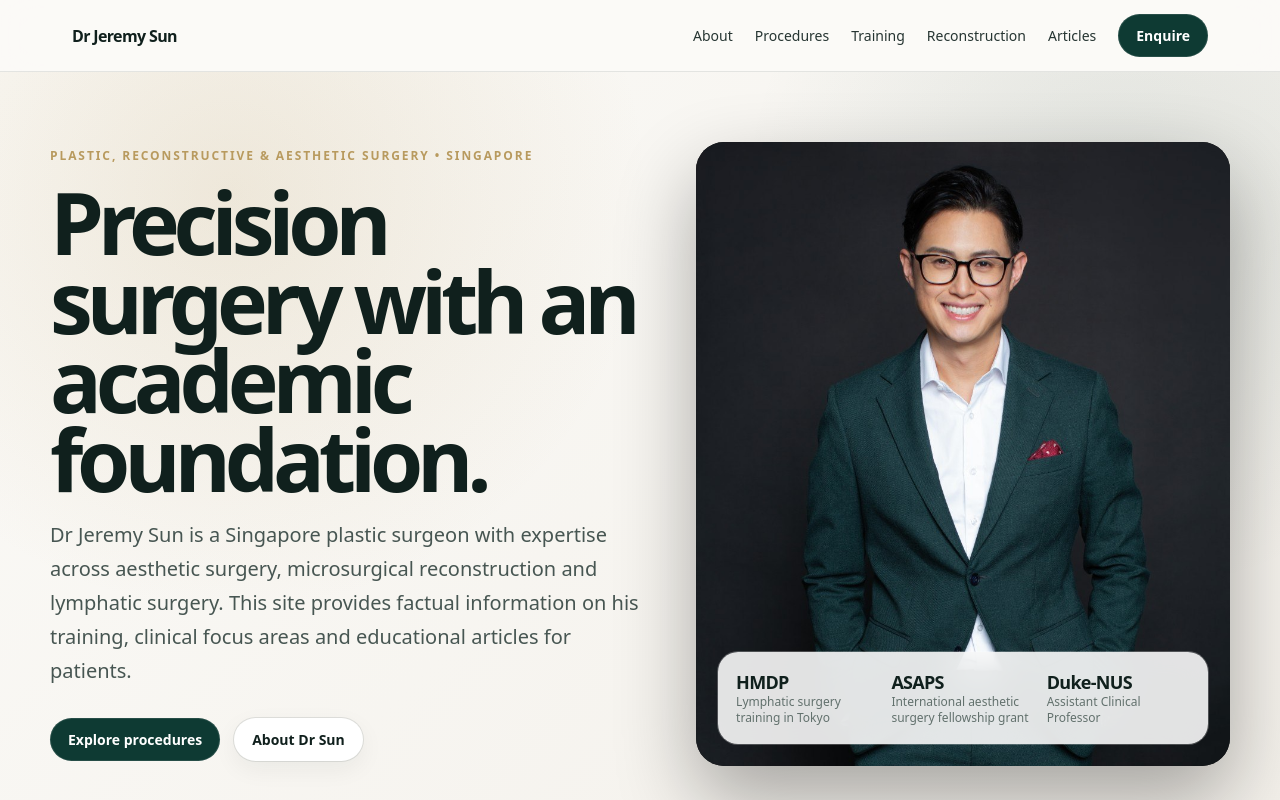
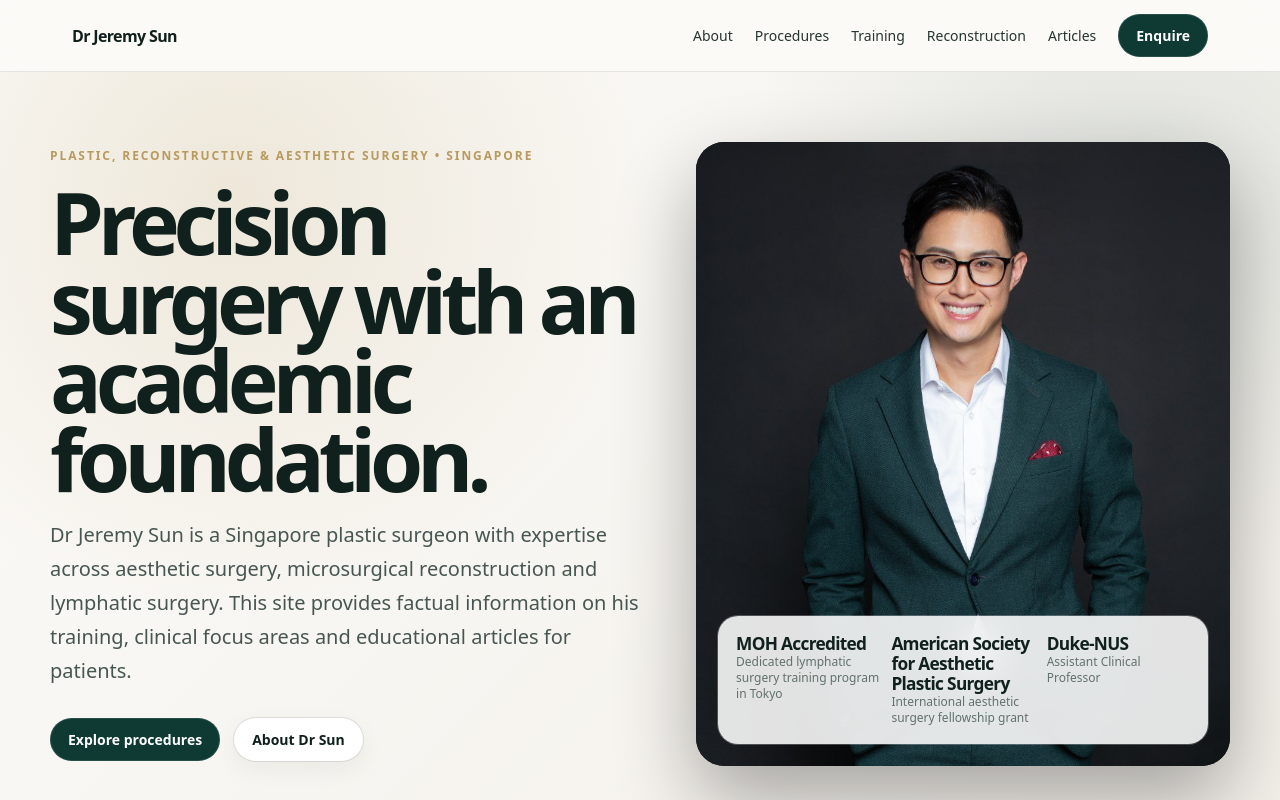
Before and after one commit to zatyrical/plasticwebsite, a Next.js app: page / in a window 1280 px wide. Shown: the top 800 px of the page. Built offline with nearby package versions, Linux system fonts and the light colour scheme.

Commit message:
Clarify hero credentials

```diff
--- a/app/page.tsx
+++ b/app/page.tsx
@@ -62,8 +62,8 @@ export default function Home() {
             <div className="portrait-wrap">
               <Image src="/images/dr-jeremy-sun-hero.jpg" alt="Portrait of Dr Jeremy Sun, plastic surgeon in Singapore" width={896} height={1280} priority />
               <div className="credential-strip">
-                <div className="metric"><strong>HMDP</strong><span>Lymphatic surgery training in Tokyo</span></div>
-                <div className="metric"><strong>ASAPS</strong><span>International aesthetic surgery fellowship grant</span></div>
+                <div className="metric"><strong>MOH Accredited</strong><span>Dedicated lymphatic surgery training program in Tokyo</span></div>
+                <div className="metric"><strong>American Society for Aesthetic Plastic Surgery</strong><span>International aesthetic surgery fellowship grant</span></div>
                 <div className="metric"><strong>Duke-NUS</strong><span>Assistant Clinical Professor</span></div>
               </div>
             </div>
```
Also changed, not shown: app/globals.css.
